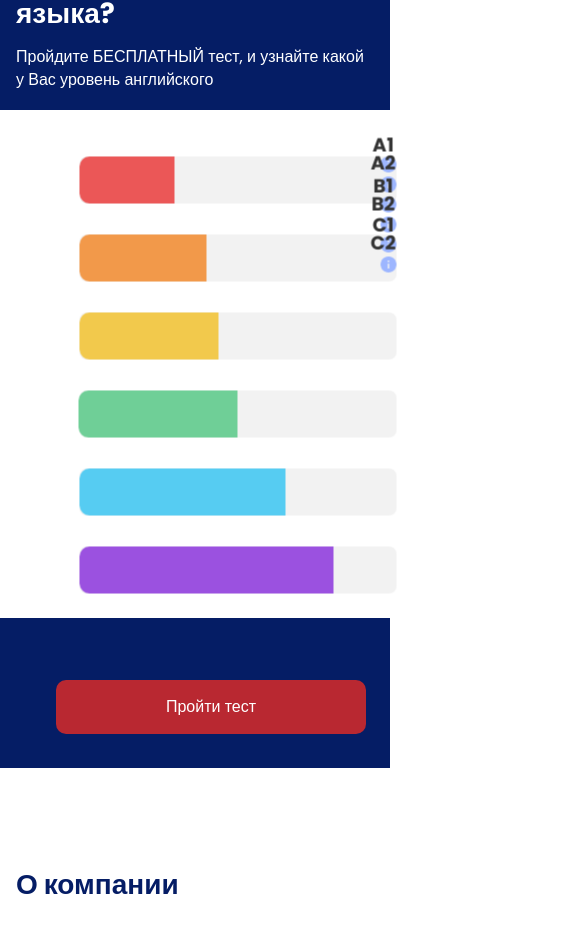
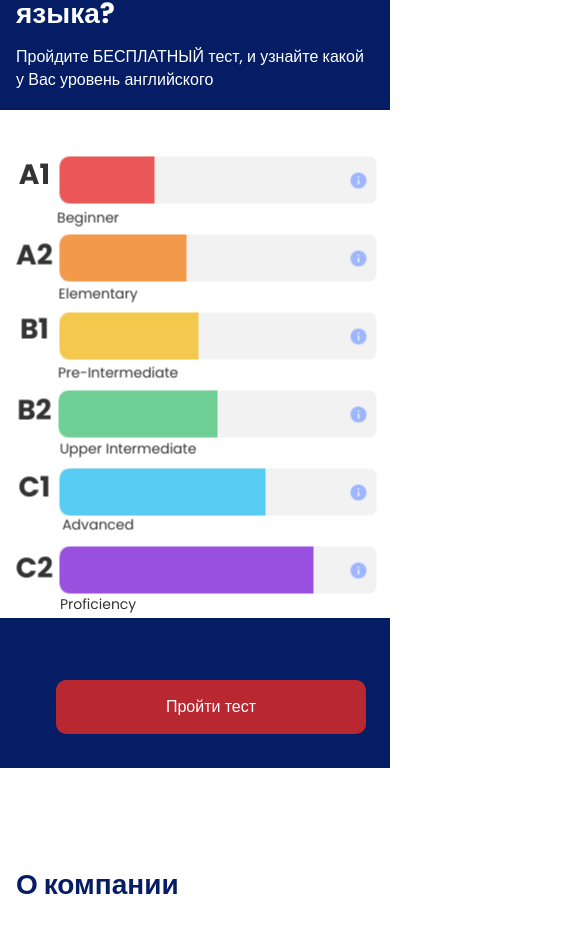
Before and after one commit to AlbinaKenzhegaliyeva/solo-study-eng, a Nuxt app: page / in a window 390 px wide. Shown: the part 5551-6477 px from the top of the page, 585 px wide, since content can reach past the window. Built offline with nearby package versions, Linux system fonts and the light colour scheme.

Commit message:
fixed mobile ver of levels text and etc.

```diff
--- a/app.vue
+++ b/app.vue
@@ -359,11 +359,12 @@
     </swiper>
     <p class="append-buttons"></p>
   </div>
+
   <div class="banner__level">
     <div class="banner__level-bar-question">
       <div class="banner__level-bar">
         <div class="container">
-          <div class="container_line">
+          <div class="container_line" v-if="!isMobile">
             <div class="container_line-wrap1">
               <p class="bar_level">A1</p>
               <img src="@/assets/img/moreinfo.svg" alt="info" class="more-info">
@@ -391,34 +392,52 @@
           </div>
 
           <div class="barcontainer">
+            <p class="bar_level" v-if="isMobile">A1</p>
             <div class="bar_red bar" style="height:30%">
               <div class="hide"><img src="@/assets/img/beginner.svg" alt="beginner"></div>
             </div>
+            <img src="@/assets/img/moreinfo.svg" alt="info" class="more-info" v-if="isMobile">
+            <p class="bar_level-text1" v-if="isMobile">Beginner</p>
           </div>
           <div class="barcontainer">
+            <p class="bar_level" v-if="isMobile">A2</p>
             <div class="bar_orange bar" style="height:40%">
               <div class="hide"><img src="@/assets/img/elementary.svg" alt="beginner"></div>
             </div>
+            <img src="@/assets/img/moreinfo.svg" alt="info" class="more-info" v-if="isMobile">
+            <p class="bar_level-text2" v-if="isMobile">Elementary</p>
           </div>
           <div class="barcontainer">
+            <p class="bar_level" v-if="isMobile">B1</p>
             <div class="bar_yellow bar" style="height:44%">
               <div class="hide"><img src="@/assets/img/beginner.svg" alt="beginner"></div>
             </div>
+            <img src="@/assets/img/moreinfo.svg" alt="info" class="more-info" v-if="isMobile">
+            <p class="bar_level-text3" v-if="isMobile">Pre-Intermediate</p>
           </div>
           <div class="barcontainer">
+            <p class="bar_level" v-if="isMobile">B2</p>
             <div class="bar_green bar" style="height:50%">
               <div class="hide"><img src="@/assets/img/elementary.svg" alt="beginner"></div>
             </div>
+            <img src="@/assets/img/moreinfo.svg" alt="info" class="more-info" v-if="isMobile">
+            <p class="bar_level-text4" v-if="isMobile">Upper Intermediate</p>
           </div>
           <div class="barcontainer">
+            <p class="bar_level" v-if="isMobile">C1</p>
             <div class="bar_blue bar" style="height:65%">
               <div class="hide"><img src="@/assets/img/beginner.svg" alt="beginner"></div>
             </div>
+            <img src="@/assets/img/moreinfo.svg" alt="info" class="more-info" v-if="isMobile">
+            <p class="bar_level-text5" v-if="isMobile">Advanced</p>
           </div>
           <div class="barcontainer" style="margin-right: 0;">
+            <p class="bar_level" v-if="isMobile">C2</p>
             <div class="bar_violet bar" style="height:80%">
               <div class="hide"><img src="@/assets/img/elementary.svg" alt="beginner"></div>
             </div>
+            <img src="@/assets/img/moreinfo.svg" alt="info" class="more-info" v-if="isMobile">
+            <p class="bar_level-text6" v-if="isMobile">Proficiency</p>
           </div>
         </div>
 
@@ -3450,20 +3469,6 @@ iframe {
     margin: 16px 16px 0 0;
   }
 
-  .banner__level-text {
-    flex-direction: column;
-    gap: 60px;
-    margin: 0;
-    font-size: 14px;
-    position: absolute;
-    top: 18%;
-    left: 20%;
-  }
-
-  .container_line-wrap {
-    flex-direction: column;
-  }
-
   .container {
     transform: rotate(90deg);
     height: 343px;
@@ -3475,26 +3480,15 @@ iframe {
     border-radius: 7px;
     width: 47px !important;
     height: 317px;
-    margin-right: 31px
-  }
-
-  .container_line-wrap1,
-  .container_line-wrap2,
-  .container_line-wrap3,
-  .container_line-wrap4,
-  .container_line-wrap5,
-  .container_line-wrap6 {
-    position: relative;
+    margin-right: 31px;
+    margin-top: 20px;
   }
 
   .bar_level {
-    display: flex;
-    font-size: 19px;
     transform: rotate(-90deg);
     position: absolute;
-    top: 10%;
-    right: 50%;
-    z-index: 1000;
+    top: 320px;
+    padding-top: 5px;
   }
 
   .more-info {
@@ -3502,14 +3496,82 @@ iframe {
     height: 16px;
     transform: rotate(-90deg);
     position: absolute;
-    top: 15%;
-    bottom: 5%;
-    z-index: 1000;
-  }
-
-  .container_line {
-    position: relative;
-    gap: 80px;
+    top: 10px;
+    right: 15px;
+  }
+
+  .bar_level-text1 {
+    font-family: "Poppins", sans-serif;
+    font-size: 14px;
+    line-height: 120%;
+    color: #333;
+    transform: rotate(-90deg);
+    position: absolute;
+    top: 280px;
+    left: 30px;
+  }
+
+  .bar_level-text2 {
+    font-family: "Poppins", sans-serif;
+    font-size: 14px;
+    line-height: 120%;
+    color: #333;
+    transform: rotate(-90deg);
+    position: absolute;
+    top: 270px;
+    left: 20px;
+  }
+
+  .bar_level-text3 {
+    font-family: "Poppins", sans-serif;
+    font-size: 14px;
+    line-height: 120%;
+    color: #333;
+    transform: rotate(-90deg);
+    position: absolute;
+    top: 250px;
+    left: 0;
+    white-space: nowrap;
+    overflow: hidden;
+  }
+
+  .bar_level-text4 {
+    font-family: "Poppins", sans-serif;
+    font-size: 14px;
+    line-height: 120%;
+    color: #333;
+    transform: rotate(-90deg);
+    position: absolute;
+    top: 230px;
+    bottom: 50px;
+    white-space: nowrap;
+    overflow: hidden;
+  }
+
+  .bar_level-text5 {
+    font-family: "Poppins", sans-serif;
+    font-size: 14px;
+    line-height: 120%;
+    color: #333;
+    transform: rotate(-90deg);
+    position: absolute;
+    top: 270px;
+    left: 20px;
+    white-space: nowrap;
+    overflow: hidden;
+  }
+
+  .bar_level-text6 {
+    font-family: "Poppins", sans-serif;
+    font-size: 14px;
+    line-height: 120%;
+    color: #333;
+    transform: rotate(-90deg);
+    position: absolute;
+    top: 270px;
+    left: 20px;
+    white-space: nowrap;
+    overflow: hidden;
   }
 
   .banner__company {
@@ -3735,6 +3797,10 @@ iframe {
     width: 343px;
     height: 60px;
     font-size: 18px;
+  }
+
+  .banner__contacts-map-info-img {
+    width: 100%;
   }
 
   .footer {
```
